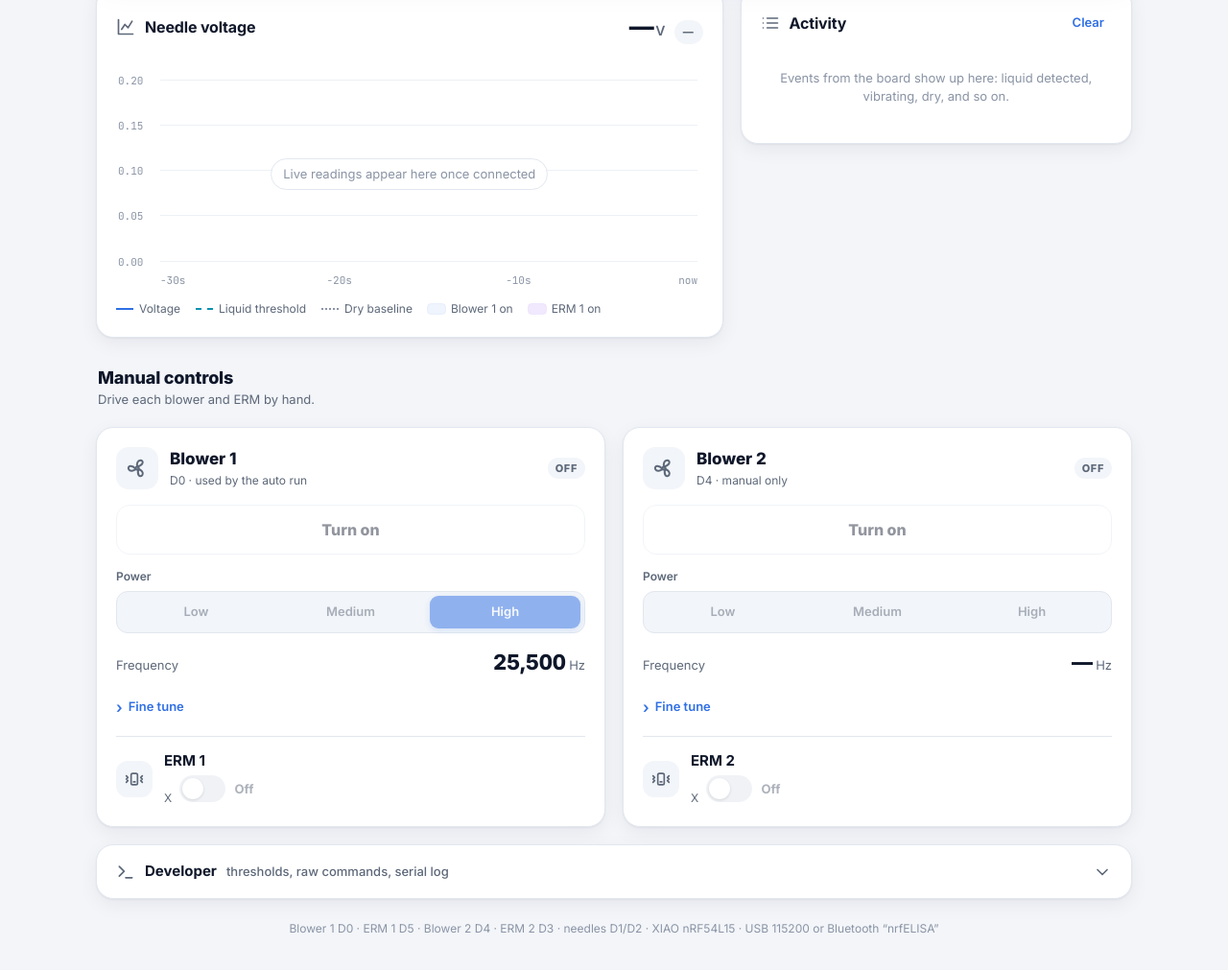
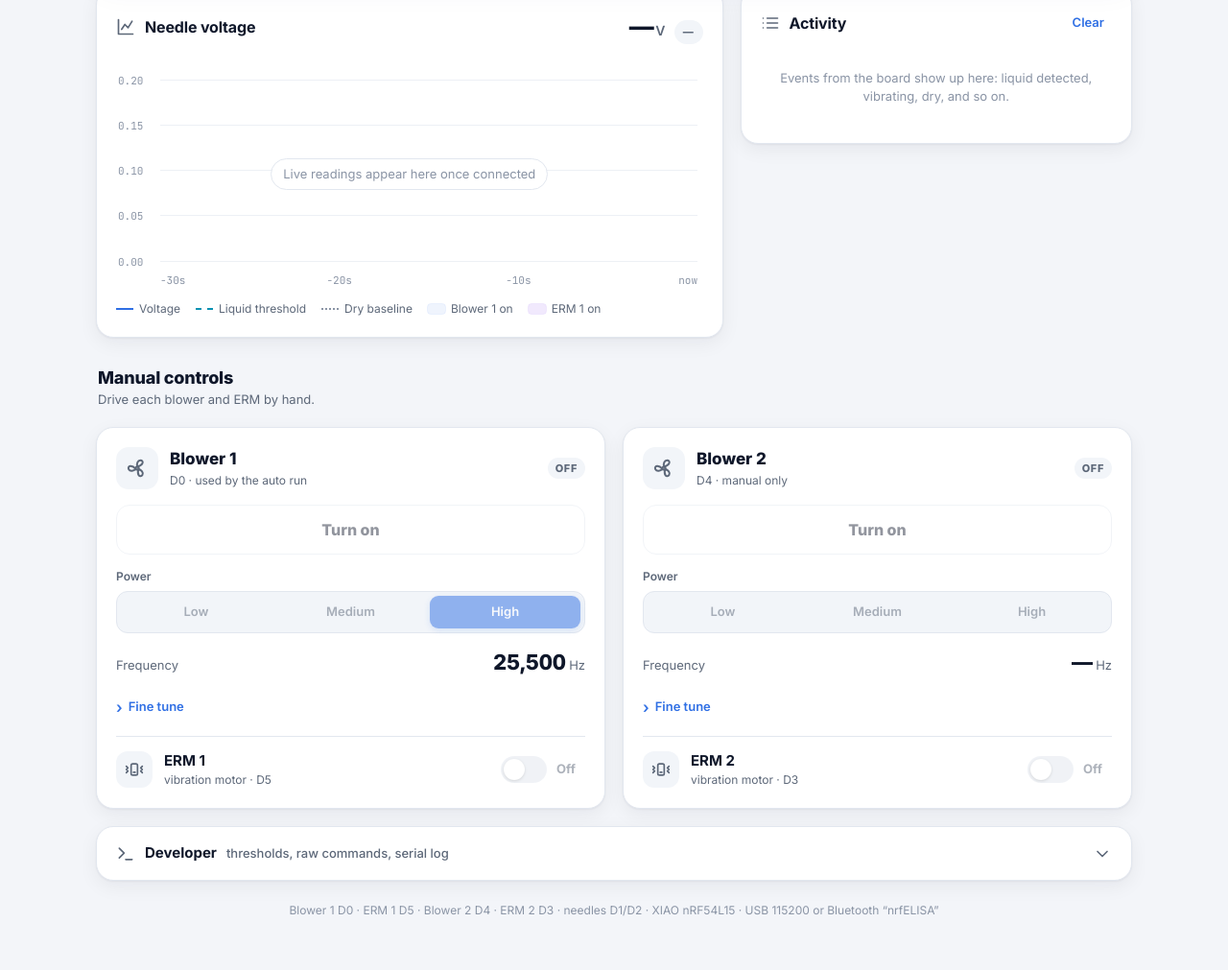
Before and after one commit to YopalCodes/ublower-control, a plain HTML site: page index.html in a window 1280 px wide. Shown: the part 1082-2093 px from the top of the page at 96% size. Drawn offline with Linux system fonts and the light colour scheme.

Commit message:
Fix ERM pin labels (temporary swap: ERM 1 D5, ERM 2 D3)

```diff
--- a/index.html
+++ b/index.html
@@ -685,7 +685,7 @@
         </details>
         <div class="erm-row" id="erm1Row">
           <div class="who"><span class="ico"><svg class="i shake"><use href="#i-vibe"/></svg></span>
-            <div><div style="font-weight:700">ERM 1</div><div class="unit-sub">X
+            <div><div style="font-weight:700">ERM 1</div><div class="unit-sub">vibration motor · D5</div></div></div>
           <button id="ermBtn" class="switch" role="switch" aria-checked="false" aria-label="ERM 1" data-need="manual1"><span class="trk"></span><span class="st">Off</span></button>
         </div>
       </div>
@@ -728,7 +728,7 @@
         </details>
         <div class="erm-row" id="erm2Row">
           <div class="who"><span class="ico"><svg class="i shake"><use href="#i-vibe"/></svg></span>
-            <div><div style="font-weight:700">ERM 2</div><div class="unit-sub">X
+            <div><div style="font-weight:700">ERM 2</div><div class="unit-sub">vibration motor · D3</div></div></div>
           <button id="erm2Btn" class="switch" role="switch" aria-checked="false" aria-label="ERM 2" data-need="link"><span class="trk"></span><span class="st">Off</span></button>
         </div>
       </div>
```
